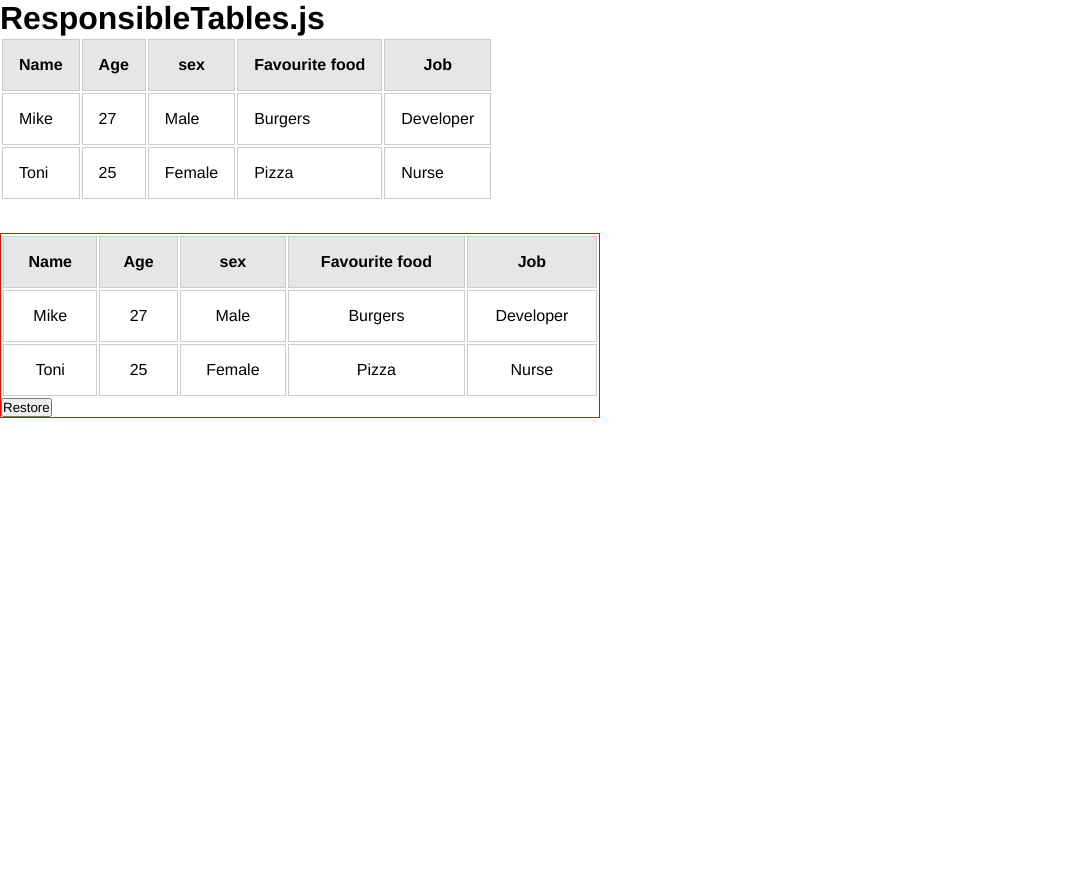
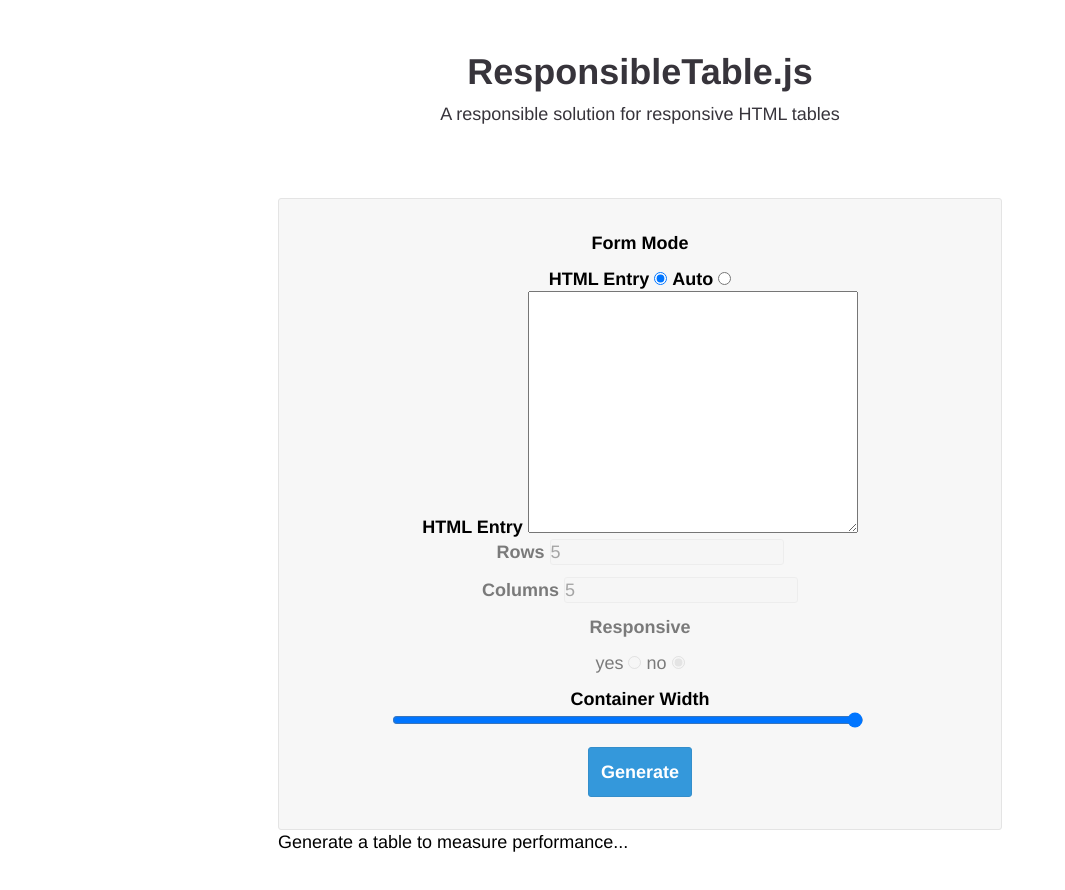
Before and after one commit to mikedevelops/responsibleTable, a website: page public/index.html in a window 1280 px wide. Shown: the whole page, without its empty margins (0-1065 px from the left). Before the commit the page ends 800 px from the top, so only its background shows below. Drawn offline with nearby package versions, Linux system fonts and the light colour scheme; files that its build step writes are made by us from their sources.

Commit message:
moved tabke generator form into example

```diff
--- a/public/index.html
+++ b/public/index.html
@@ -2,86 +2,71 @@
 <html lang="en">
 <head>
     <meta charset="UTF-8">
-    <title>ResponsbibleTables</title>
-    <link rel="stylesheet" href="style/main.css">
+    <title>ResponsbibleTable</title>
+    <link rel="stylesheet" href="/public/dist/main.min.css">
+    <link rel="stylesheet" href="/public/style/main.css">
 </head>
 <body>
-    <h1>ResponsibleTables.js</h1>
+    <header class="header">
+        <h1 class="header__headline">ResponsibleTable.js</h1>
+        <h2 class="header__subtitle">A responsible solution for responsive HTML tables</h2>
+    </header>
 
-    <table style="margin-bottom: 2rem;">
-        <thead>
-            <tr>
-                <th>Name</th>
-                <th>Age</th>
-                <th>sex</th>
-                <th>Favourite food</th>
-                <th>Job</th>
-            </tr>
-        </thead>
-        <tbody>
-            <tr>
-                <td>Mike</td>
-                <td>27</td>
-                <td>Male</td>
-                <td>Burgers</td>
-                <td>Developer</td>
-            </tr>
-            <tr>
-                <td>Toni</td>
-                <td>25</td>
-                <td>Female</td>
-                <td>Pizza</td>
-                <td>Nurse</td>
-            </tr>
-        </tbody>
-    </table>
-    <div class="container">
-        <table class='responsibleTable'>
-            <thead>
-                <tr>
-                    <th>Name</th>
-                    <th>Age</th>
-                    <th>sex</th>
-                    <th>Favourite food</th>
-                    <th>Job</th>
-                </tr>
-            </thead>
-            <tbody>
-                <tr>
-                    <td>Mike</td>
-                    <td>27</td>
-                    <td>Male</td>
-                    <td>Burgers</td>
-                    <td>Developer</td>
-                </tr>
-                <tr>
-                    <td>Toni</td>
-                    <td>25</td>
-                    <td>Female</td>
-                    <td>Pizza</td>
-                    <td>Nurse</td>
-                </tr>
-            </tbody>
-        </table>
-        <button id="restore">Restore</button>
-    </div>
+    <main id="main" class="main-content">
+        <div id="generatedUIContainer">
+            <form action="/" id="tableGenerator">
+                <fieldset>
+                    <p class="form__label--radio">Form Mode</p>
+                    <div class="radio-group" id="formModeGroup">
+                        <label for="htmlRadio">HTML Entry</label>
+                        <input type="radio" id="htmlRadio" value="html" name="formMode" checked>
+                        <label for="autoRadio">Auto</label>
+                        <input type="radio" id="autoRadio" value="auto" name="formMode">
+                    </div>
+                </fieldset>
+                <div class="form-mode form-mode--html form-mode--active">
+                    <fieldset>
+                        <label for="htmlEntry">HTML Entry</label>
+                        <textarea name="htmlEntry" id="htmlEntry" cols="30" rows="10"></textarea>
+                    </fieldset>
+                </div>
+                <div class="form-mode form-mode--auto">
+                    <fieldset class="form__control">
+                        <label for="rowCount">Rows</label>
+                        <input type="number" id="rowCount" value="5" disabled>
+                    </fieldset>
+                    <fieldset class="form__control">
+                        <label for="columnCount">Columns</label>
+                        <input type="number" id="columnCount" value="5" disabled>
+                    </fieldset>
+                    <fieldset class="form__control form__control--radio">
+                        <p class="form__label--radio">Responsive</p>
+                        <div class="radio-group">
+                            <label for="yes">yes</label>
+                            <input type="radio" id="yes" value="yes" name="responsive" disabled>
+                            <label for="no">no</label>
+                            <input type="radio" id="no" value="no" name="responsive" checked disabled>
+                        </div>
+                    </fieldset>
+                </div>
+                <fieldset class="form__control">
+                    <label for="containerWidth">Container Width</label>
+                    <div class="range-group">
+                        <input type="range" min="0" max="100" id="containerWidth" value="100">
+                        <span id="containerWidthOutput"></span>
+                    </div>
+                </fieldset>
+                <fieldset class="form__control--submit">
+                    <input type="submit" value="Generate">
+                </fieldset>
+            </form>
+            </div><div id="console" class="console">
+            <p id="time" class="console__output">Generate a table to measure performance...</p>
+        </div><div id="generatedContainer">
+            <!-- generated table goes here -->
+        </div>
+    </main>
 
-    <script src="javascript/responsibleTable.min.js"></script>
-    <script>
-        var t0 = performance.now();
-
-        var table = new ResponsibleTable();
-
-        var t1 = performance.now();
-
-        console.log(`Call to ResponsibleTable() took  ${Math.round(t1 - t0)} ms.`);
-
-        //debug
-        var restoreButton = document.getElementById('restore');
-
-        restoreButton.addEventListener('click', function () {
-            table.restore(table);
-        });
-    </script>
+    <script src="/public/dist/build.js"></script>
 </body>
 </html>
```
